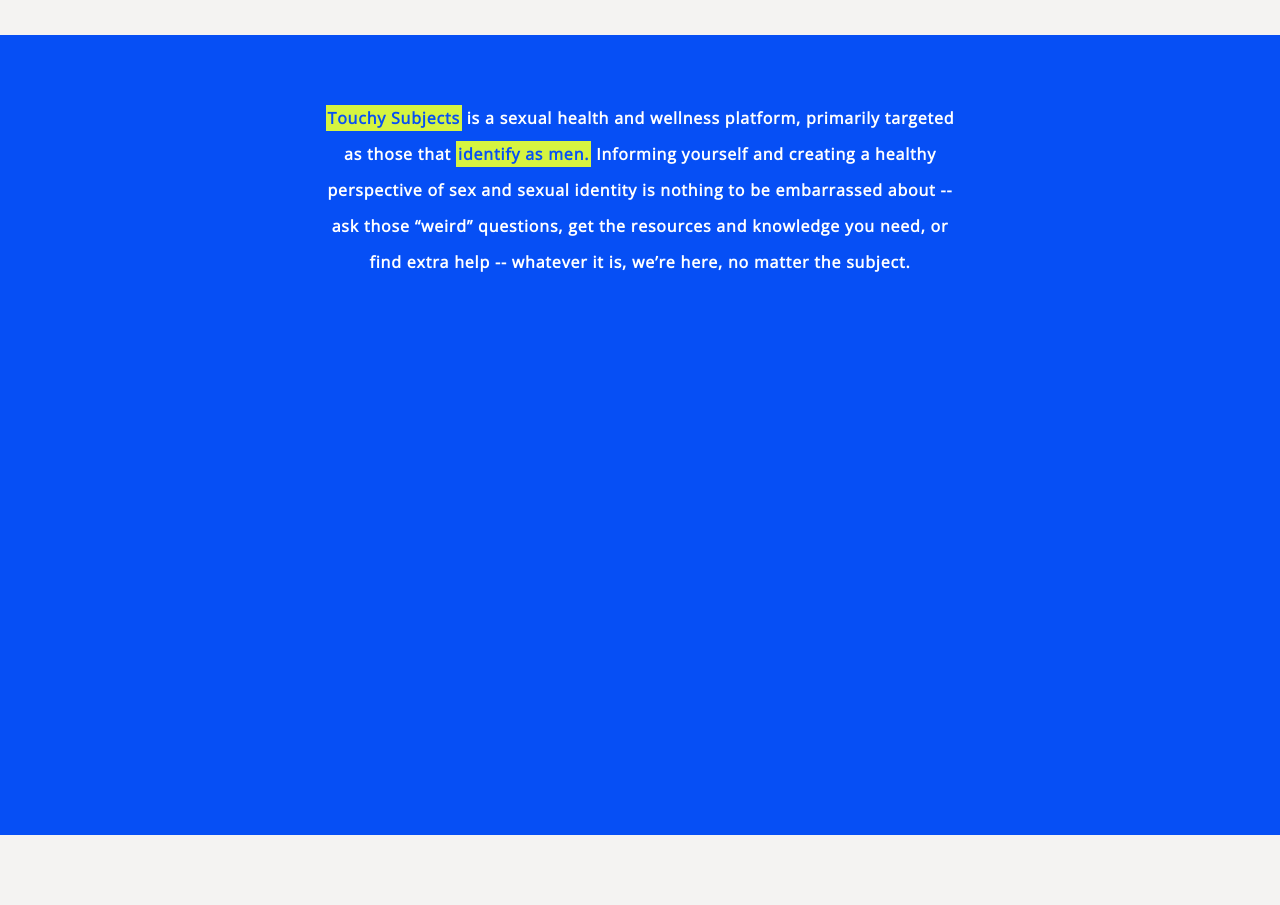
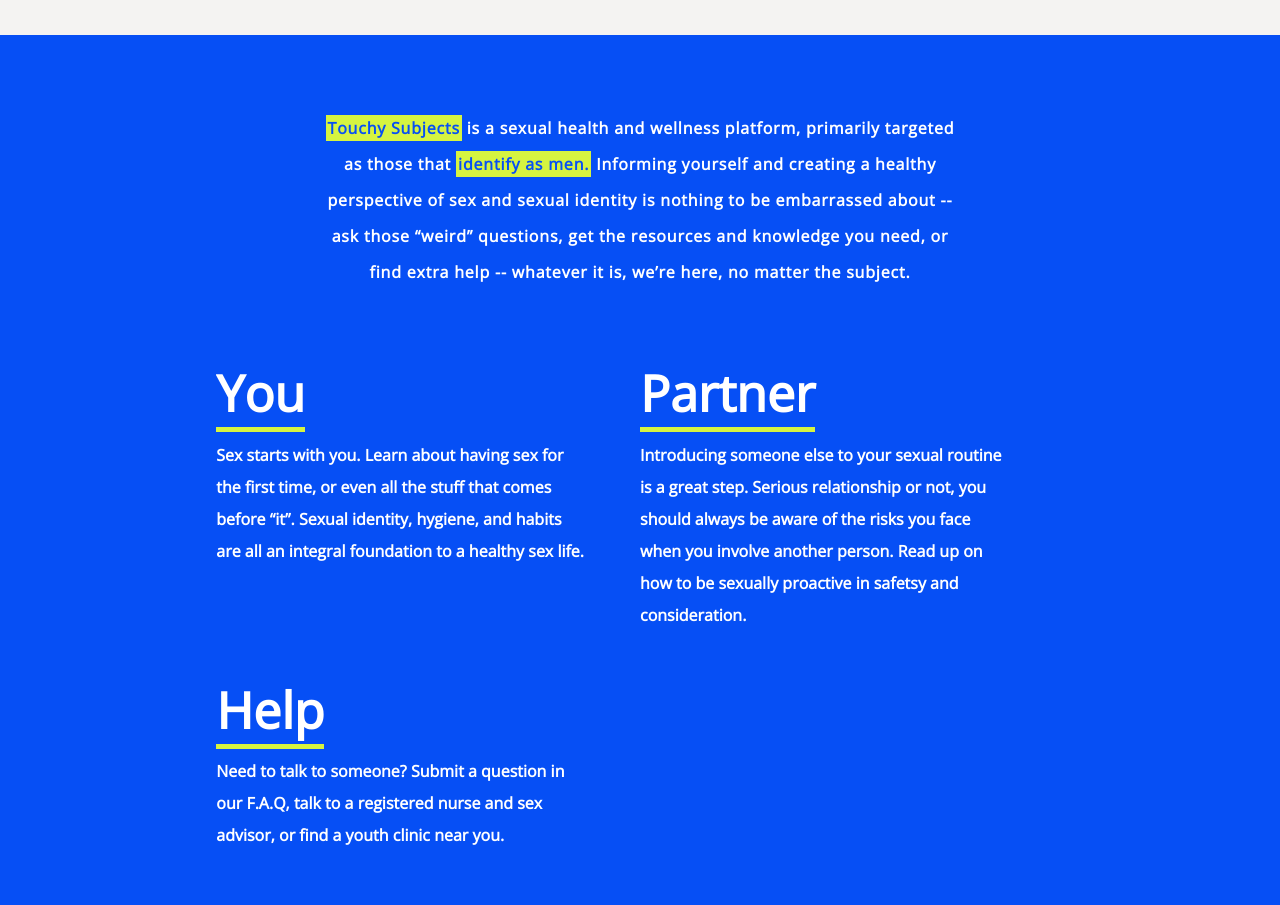
Before and after one commit to tawong/touchysubjects, a plain HTML site: page index.html in a window 1280 px wide. Shown: the part 725-1630 px from the top of the page. Before the commit the page ends 1560 px from the top, so only its background shows below. Drawn offline with nearby package versions, Linux system fonts and the light colour scheme.

Commit message:
Complete Blue Splash

```diff
--- a/css/main.css
+++ b/css/main.css
@@ -156,11 +156,11 @@
 #content {
   background: #064ff5;
   width: 100%;
-  height: 100vh;
-  padding-top: 65px;
+  height: auto;
+  padding: 75px;
   -webkit-box-sizing: border-box;
   box-sizing: border-box; }
-  #content p {
+  #content p#intro {
     width: 80%;
     max-width: 630px;
     margin: auto;
@@ -169,12 +169,43 @@
     font-size: 16px;
     font-weight: 600;
     line-height: 36px;
-    letter-spacing: 0.05em; }
-    #content p span {
+    letter-spacing: 0.05em;
+    margin-bottom: 75px; }
+    #content p#intro span {
       background: #d6f440;
       padding: 2px;
       color: #064ff5;
       letter-spacing: 0.05em; }
+  #content #sections {
+    width: 75%;
+    margin: auto;
+    overflow: auto; }
+  #content .col1-2,
+  #content .col2-2 {
+    width: 50%;
+    float: left;
+    text-align: left;
+    display: inline-block;
+    margin-bottom: 35px; }
+    #content .col1-2 a,
+    #content .col2-2 a {
+      text-decoration: none; }
+    #content .col1-2 h1,
+    #content .col2-2 h1 {
+      display: inline;
+      font-size: 50px;
+      color: white;
+      border-bottom: 5px solid #d6f440; }
+    #content .col1-2 p,
+    #content .col2-2 p {
+      text-align: left;
+      color: white;
+      font-size: 16px;
+      font-weight: 600;
+      line-height: 32px;
+      padding-right: 50px;
+      -webkit-box-sizing: border-box;
+      box-sizing: border-box; }
 
 @-webkit-keyframes float {
   0% {
--- a/index.html
+++ b/index.html
@@ -52,7 +52,38 @@
         <img id="dots" src="img/buttondots.png">
     </div>
     <div id="content">
-        <p><span>Touchy Subjects</span> is a sexual health and wellness platform, primarily targeted as those that <span>identify as men.</span> Informing yourself and creating a healthy perspective of sex and sexual identity is nothing to be embarrassed about -- ask those “weird” questions, get the resources and knowledge you need, or find extra help -- whatever it is, we’re here, no matter the subject.</p>
+        <p id="intro"><span>Touchy Subjects</span> is a sexual health and wellness platform, primarily targeted as those that <span>identify as men.</span> Informing yourself and creating a healthy perspective of sex and sexual identity is nothing to be embarrassed about -- ask those “weird” questions, get the resources and knowledge you need, or find extra help -- whatever it is, we’re here, no matter the subject.</p>
+
+        <div id="sections">
+            <div class="col1-2">
+                <a href="#">
+                    <h1>You</h1>
+                </a>
+                <p>Sex starts with you. Learn about having
+                    sex for the first time, or even all the stuff
+                    that comes before “it”. Sexual identity,
+                    hygiene, and habits are all an integral
+                    foundation to a healthy sex life.</p>
+            </div>
+            <div class="col2-2">
+                <a href="#">
+                    <h1>Partner</h1>
+                </a>
+                <p>Introducing someone else to your sexual routine is
+                    a great step. Serious relationship or not, you
+                    should always be aware of the risks you face when
+                    you involve another person. Read up on how to be
+                    sexually proactive in safetsy and consideration.</p>
+            </div>
+            <div class="col1-2">
+                <a href="#">
+                    <h1>Help</h1>
+                </a>
+                <p>Need to talk to someone? Submit a question in
+                    our F.A.Q, talk to a registered nurse and sex
+                    advisor, or find a youth clinic near you.</p>
+            </div>
+        </div>
     </div>
 
 </body>
```
